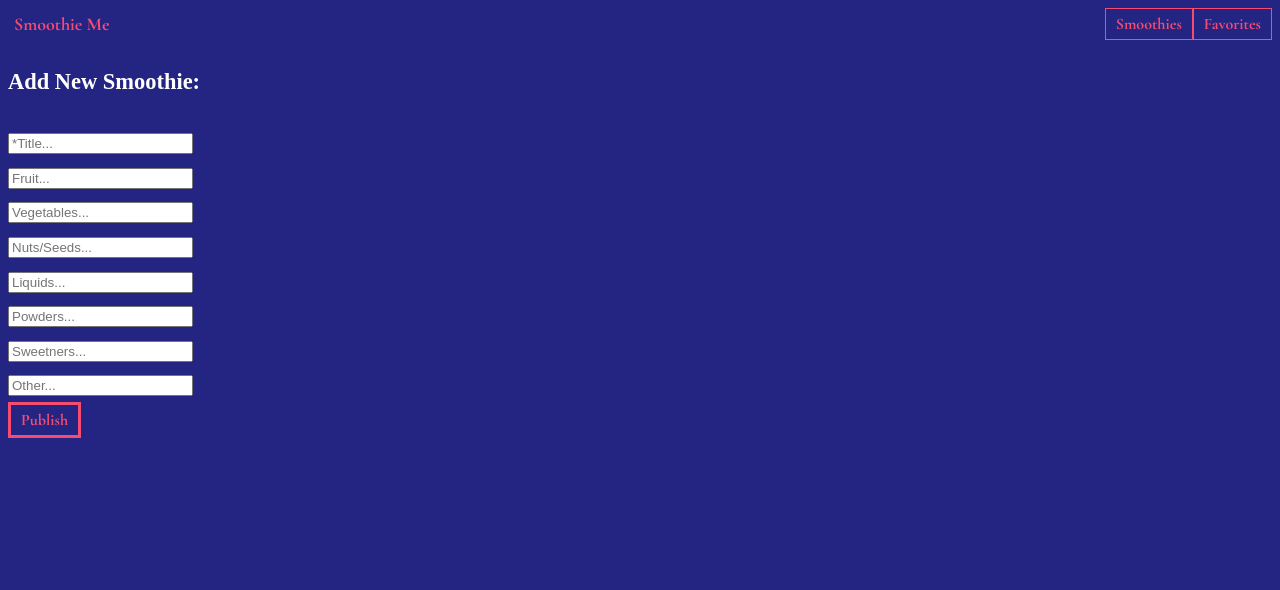
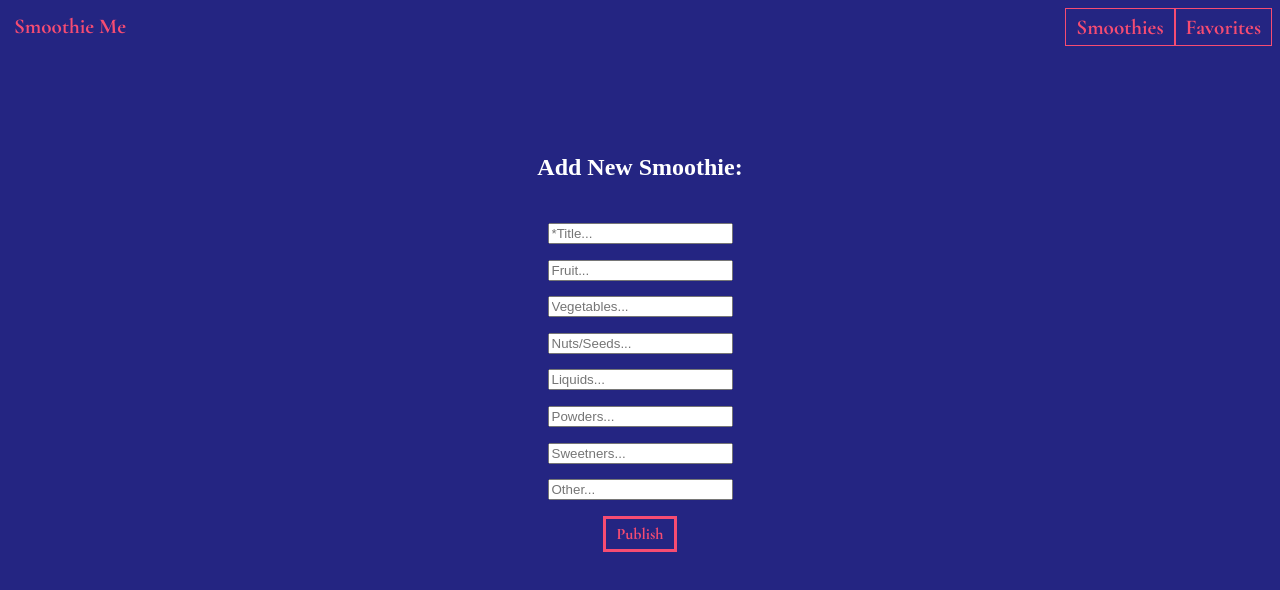
Before and after one commit to tharwin-carr/Smoothie-Me, a React (Create React App) app: page /add-smoothie in a window 1280 px wide. Shown: the top 590 px of the page. Built offline with nearby package versions, Linux system fonts and the light colour scheme; no server answers; a web font is replaced by a local one.

Commit message:
added css

```diff
--- a/src/components/AddSmoothiePage.js
+++ b/src/components/AddSmoothiePage.js
@@ -111,9 +111,9 @@ export default class AddSmoothiePage extends Component {
 
     render() {
         return (
-            <div>
+            <div className='add-smoothie-page'>
                 <form id='addSmoothieForm' onSubmit={event => this.handleSubmit(event)}>
-                    <h3>
+                    <h3 className='add-smoothie-title'>
                         Add New Smoothie:
                     </h3>
                     <input
@@ -189,7 +189,7 @@ export default class AddSmoothiePage extends Component {
                         placeholder= 'Other...'
                     />
                     <br />
-                    <button className='btn' type='submit'>
+                    <button className='btn publish' type='submit'>
                         Publish
                     </button>
                 </form>
--- a/src/components/FavoritesPage.js
+++ b/src/components/FavoritesPage.js
@@ -36,11 +36,8 @@ export default class FavoritesPage extends Component {
         const list = this.context.favorites.map(favorite => {
             return (
                 <div className='favorites' key={favorite.favorite_id}>
-                    <h1>
-                        Favorites:
-                    </h1>
                     <h2>
-                        <Link to={`/smoothies/${favorite.favorite_id}`}>
+                        <Link className='favorites__title' to={`/smoothies/${favorite.favorite_id}`}>
                             {favorite.favorite_title}
                         </Link>
                     </h2>
@@ -55,11 +52,11 @@ export default class FavoritesPage extends Component {
                     </div>
 
                     <div>
-                        <Link to={`/smoothies/${favorite.favorite_id}`}>
+                        <Link className='view-button' to={`/smoothies/${favorite.favorite_id}`}>
                             <button className='btn'>View Smoothie</button>
                         </Link>
                         <br />
-                        <button className='btn' onClick={(e) => this.handleDeleteFavorite(e, favorite.favorite_id)}>
+                        <button className='btn remove-button' onClick={(e) => this.handleDeleteFavorite(e, favorite.favorite_id)}>
                             Remove From Favorites
                         </button>
 
@@ -69,7 +66,10 @@ export default class FavoritesPage extends Component {
             );
         });
         return (
-        <div>
+        <div className='favorites__container'>
+            <h1>
+                Favorites:
+            </h1>
             {list}
             <BackButton
                 btnClass='btn back-button'
--- a/src/components/SmoothieInfoPage.js
+++ b/src/components/SmoothieInfoPage.js
@@ -65,7 +65,7 @@ export class SmoothieInfoPage extends Component {
             return smoothie.id === smoothieId;
         }) : '';
         return (
-                <div>
+                <div className='smoothieinfo__container'>
                     {smoothieInfo.title ? <h1>{smoothieInfo.title}</h1> : ''}
                     <div>
                         {smoothieInfo.fruit ? <p>Fruit: {smoothieInfo.fruit}</p> : ''}
@@ -76,16 +76,19 @@ export class SmoothieInfoPage extends Component {
                         {smoothieInfo.sweetners ? <p>Sweetners: {smoothieInfo.sweetners}</p> : ''}
                         {smoothieInfo.other ? <p>Other: {smoothieInfo.other}</p> : ''}
                     </div>
+
+                    <button className='btn favorite-button' onClick={event => this.handleClickFavorite(event, smoothieId)}>
+                        Add to Favorites
+                    </button>
+                    <br />
+                    <button className='btn delete-button' onClick={e => this.handleClickDelete(e, smoothieId)}>
+                        Delete
+                    </button>
+                    <br />
                     <BackButton
                         btnClass='btn back-button'
                         title='Back'
                     />
-                    <button className='btn' onClick={e => this.handleClickDelete(e, smoothieId)}>
-                        Delete
-                    </button>
-                    <button className='btn' onClick={event => this.handleClickFavorite(event, smoothieId)}>
-                        Add to Favorites
-                    </button>
 
                 </div>
         );
--- /dev/null
+++ b/src/css/addsmoothiepage.css
@@ -0,0 +1,16 @@
+.add-smoothie-page {
+    text-align: center;
+    margin-top: 100px;
+}
+
+.add-smoothie-title {
+    font-size: 24px;
+}
+
+input {
+    margin-top: 10px;
+}
+
+.publish {
+    margin-top: 10px;
+}
--- a/src/css/app.css
+++ b/src/css/app.css
@@ -6,6 +6,9 @@
 @import 'buttons.css';
 @import 'smoothieslist.css';
 @import 'smoothiespage.css';
+@import 'smoothieinfopage.css';
+@import 'favoritespage.css';
+@import'addsmoothiepage.css';
 @import url('https://fonts.googleapis.com/css2?family=Cormorant+Garamond&family=Proza+Libre&display=swap');
 
 * {
@@ -18,7 +21,7 @@ body {
 }
 
 @media only screen and (min-width: 768px) {
-    .app {
+    .app-container {
         font-size: 1.2em;
         line-height: 1.8;
     }
--- /dev/null
+++ b/src/css/favoritespage.css
@@ -0,0 +1,18 @@
+.favorites__container {
+    text-align: center;
+}
+
+.favorites {
+    margin: 40px;
+    text-align: center;
+    padding-top: 20px;
+    padding-bottom: 20px;
+}
+
+.favorites__title {
+    color: #F64C72;
+}
+
+.view-button, .remove-button {
+    margin-top: 15px;
+}
--- a/src/css/hero.css
+++ b/src/css/hero.css
@@ -29,3 +29,9 @@
     text-align: center;
     cursor: pointer;
 }
+
+@media only screen and (min-width: 768px) {
+    .hero-header__text, .hero-title, .hero-button__btn, p {
+        font-size: 1.2em;
+    }
+}
--- a/src/css/navbar.css
+++ b/src/css/navbar.css
@@ -31,3 +31,9 @@
     font-size: 18px;
     background-color: #242582;
 }
+
+@media only screen and (min-width: 768px) {
+    .nav-bar__title, .nav-bar__btn {
+        font-size: 1.1em;
+    }
+}
--- /dev/null
+++ b/src/css/smoothieinfopage.css
@@ -0,0 +1,8 @@
+.smoothieinfo__container {
+    margin-top: 100px;
+    text-align: center;
+}
+
+.back-button, .delete-button, .favorite-button {
+    margin-top: 15px;
+}
--- a/src/css/smoothieslist.css
+++ b/src/css/smoothieslist.css
@@ -1,9 +1,8 @@
 .smoothie {
-    margin-top: 20px;
+    margin: 40px;
     text-align: center;
     padding-top: 20px;
     padding-bottom: 20px;
-    border: 1px solid;
 }
 
 .smoothie__title {
```
Also changed, not shown: 1 other file (tests, documents, lock files or other folders).
